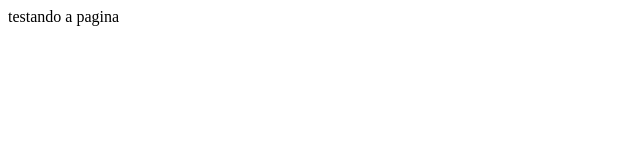
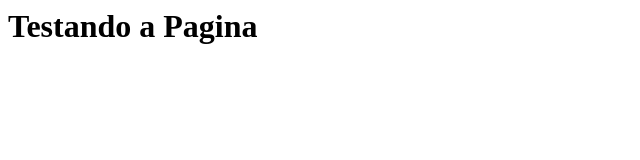
Before and after one commit to mfpjr/mfpjr.github.io, a plain HTML site: page index.html in a window 1280 px wide. Shown: the whole page, without its empty margins (0-640 px from the left). Drawn offline with Linux system fonts and the light colour scheme.

Commit message:
Update index.html

```diff
--- a/index.html
+++ b/index.html
@@ -1,2 +1,2 @@
 <DOCTYPE html>
-testando a pagina
+<h1> Testando a Pagina</h1>
```
